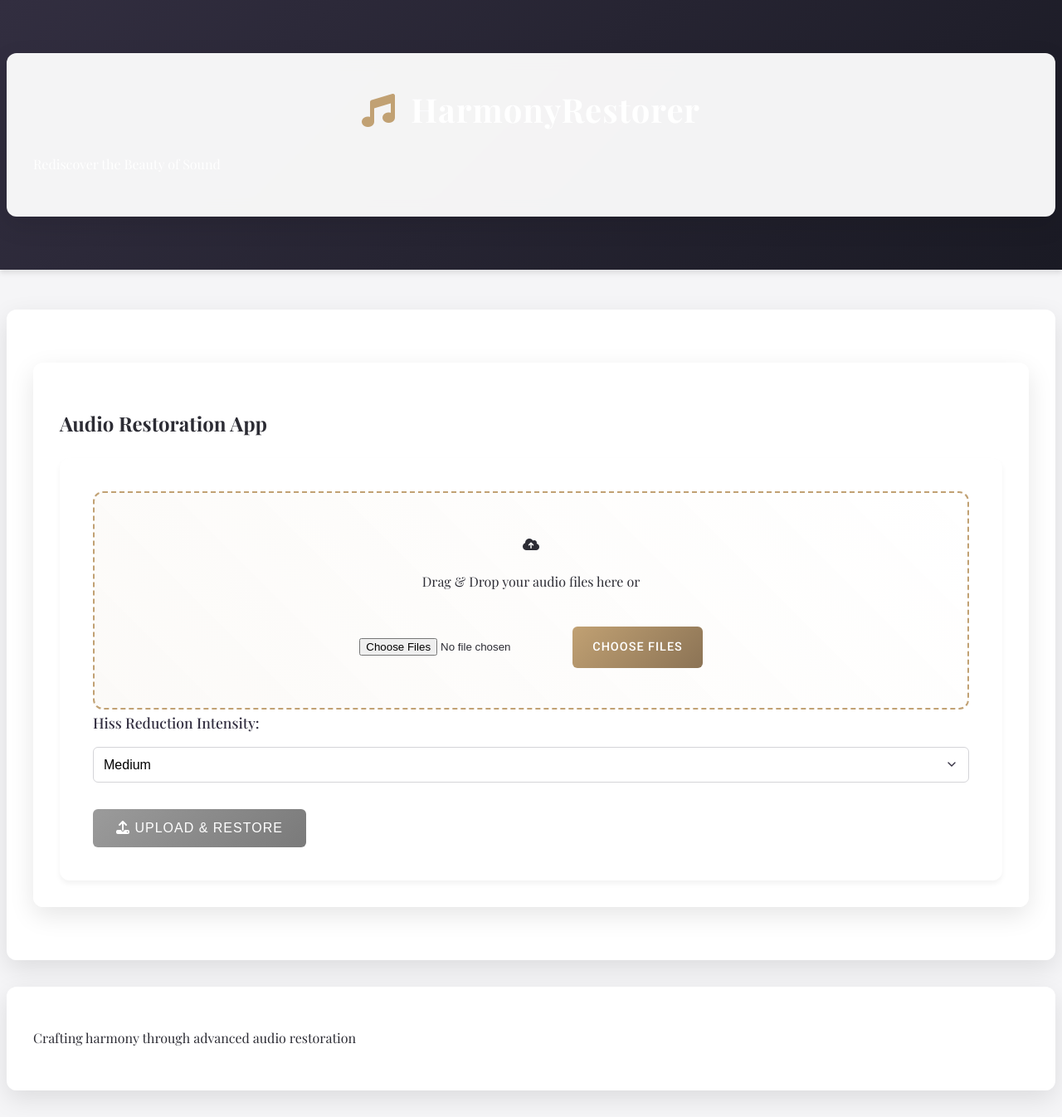
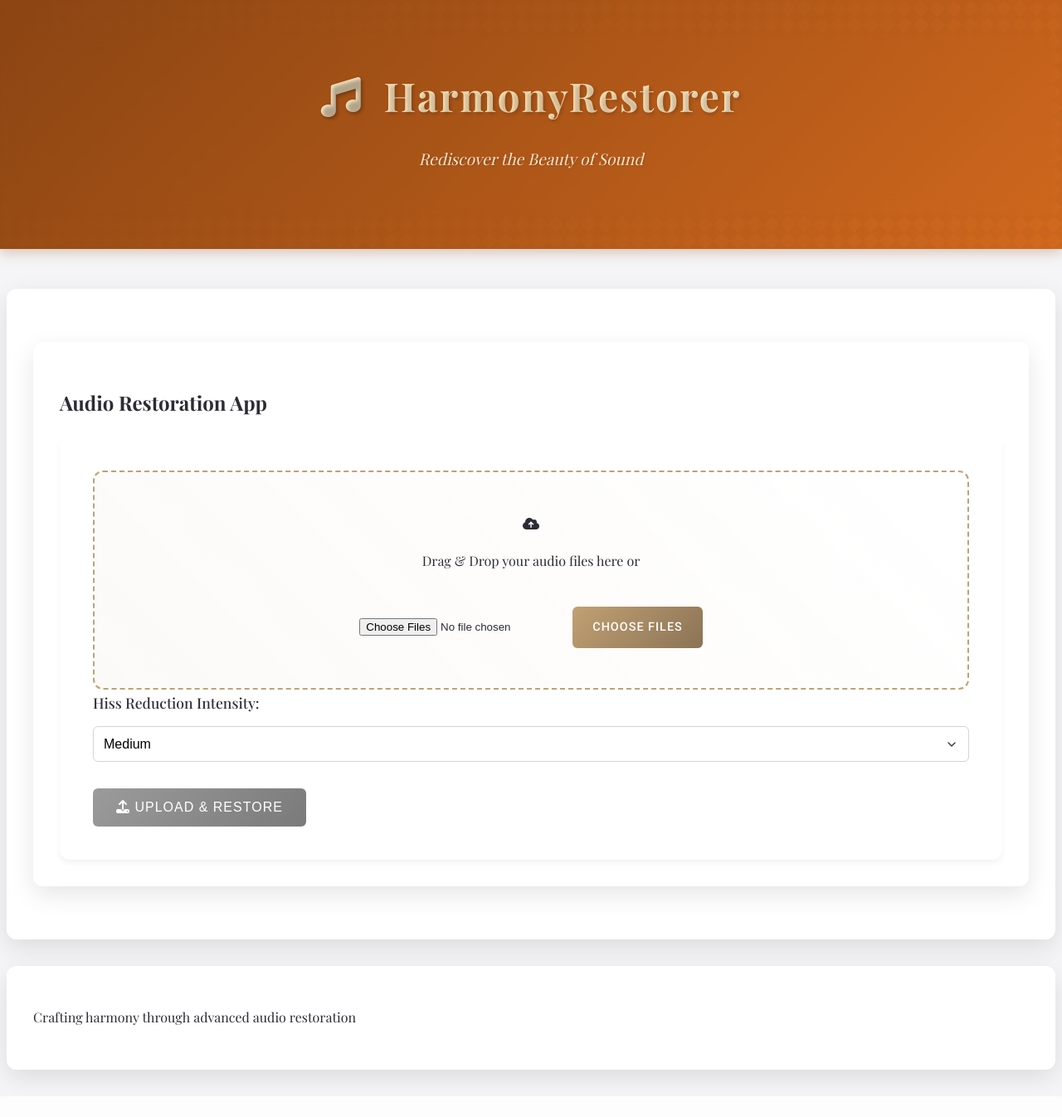
Before and after one commit to jacob7choi-xyz/HarmonyRestorer, a Flask app: page / in a window 1280 px wide. Shown: the whole page at 83% size. After the commit the page ends 1312 px from the top, so only its background shows below. Run offline with Flask 3, Linux system fonts and the light colour scheme; some libraries are stand-ins or nearby versions.

Commit message:
Agent query: Is the header now showing with warm, ancient paper-like colors (no white) and maintaining all functionality?
Update header styles with new gradient, text effects, and subtle overlay.

Screenshot: https://storage.googleapis.com/screenshot-production-us-central1/0b67c235-fa2d-4770-aae9-555d6f864b55/e2cde15d-c46a-45b8-ad20-a95d6c8f199e.jpg

```diff
--- a/static/css/styles.css
+++ b/static/css/styles.css
@@ -8,8 +8,12 @@
     --border-color: #D4D4D8;
     --success-color: #557A55;  /* Muted green */
     --highlight-color: #8B7355;  /* Warm highlight */
+    --header-gradient-start: #8B4513;  /* Warm saddle brown */
+    --header-gradient-end: #D2691E;  /* Rich chocolate */
+    --header-overlay: rgba(139, 69, 19, 0.15);  /* Subtle texture overlay */
 }
 
+/* Keep existing animations */
 @keyframes fadeIn {
     from { opacity: 0; transform: translateY(10px); }
     to { opacity: 1; transform: translateY(0); }
@@ -19,6 +23,72 @@
     0% { box-shadow: 0 0 5px rgba(193, 161, 115, 0); }
     50% { box-shadow: 0 0 15px rgba(193, 161, 115, 0.3); }
     100% { box-shadow: 0 0 5px rgba(193, 161, 115, 0); }
+}
+
+/* Update header styles */
+header {
+    background: linear-gradient(135deg, var(--header-gradient-start) 0%, var(--header-gradient-end) 100%);
+    color: #FFF5E1; /* Warm off-white for text */
+    padding: 2.5rem 0;
+    margin-bottom: 3rem;
+    box-shadow: 0 4px 15px rgba(139, 69, 19, 0.3);
+    position: relative;
+    overflow: hidden;
+}
+
+header::before {
+    content: '';
+    position: absolute;
+    top: 0;
+    left: 0;
+    right: 0;
+    bottom: 0;
+    background-image:
+        linear-gradient(45deg, var(--header-overlay) 25%, transparent 25%),
+        linear-gradient(-45deg, var(--header-overlay) 25%, transparent 25%),
+        linear-gradient(45deg, transparent 75%, var(--header-overlay) 75%),
+        linear-gradient(-45deg, transparent 75%, var(--header-overlay) 75%);
+    background-size: 20px 20px;
+    opacity: 0.5;
+}
+
+header .container {
+    position: relative;
+    z-index: 1;
+    background: transparent;
+    box-shadow: none;
+    margin: 0 auto;
+}
+
+header h1 {
+    margin: 0;
+    font-size: 3rem;
+    text-align: center;
+    font-family: 'Playfair Display', serif;
+    letter-spacing: 2px;
+    font-weight: 700;
+    text-shadow: 2px 2px 4px rgba(0, 0, 0, 0.2);
+    background: linear-gradient(to right, #FFF5E1 0%, #FFE4B5 50%, #FFF5E1 100%);
+    -webkit-background-clip: text;
+    -webkit-text-fill-color: transparent;
+    animation: fadeIn 0.8s ease-out;
+}
+
+header h1 i {
+    color: #FFD700;
+    margin-right: 0.8rem;
+    text-shadow: 2px 2px 4px rgba(0, 0, 0, 0.3);
+}
+
+header .tagline {
+    text-align: center;
+    font-family: 'Playfair Display', serif;
+    font-style: italic;
+    font-size: 1.2rem;
+    margin-top: 1rem;
+    color: #FFF5E1;
+    text-shadow: 1px 1px 2px rgba(0, 0, 0, 0.2);
+    opacity: 0.9;
 }
 
 body {
@@ -44,28 +114,6 @@ body {
     border-radius: 12px;
     backdrop-filter: blur(10px);
     animation: fadeIn 0.6s ease-out;
-}
-
-header {
-    background: linear-gradient(135deg, var(--primary-color) 0%, #1A1A24 100%);
-    color: white;
-    padding: 2rem 0;
-    margin-bottom: 3rem;
-    box-shadow: 0 4px 6px rgba(0, 0, 0, 0.1);
-}
-
-header h1 {
-    margin: 0;
-    font-size: 2.5rem;
-    text-align: center;
-    font-family: 'Playfair Display', serif;
-    letter-spacing: 1px;
-    font-weight: 700;
-}
-
-header h1 i {
-    color: var(--accent-color);
-    margin-right: 0.5rem;
 }
 
 .upload-form {
```
